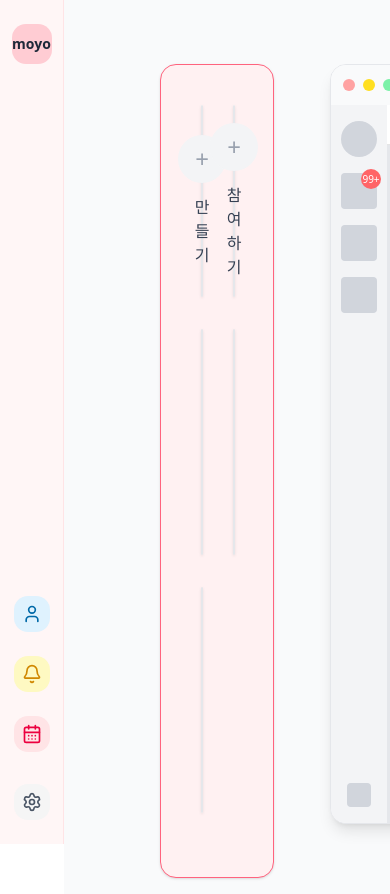
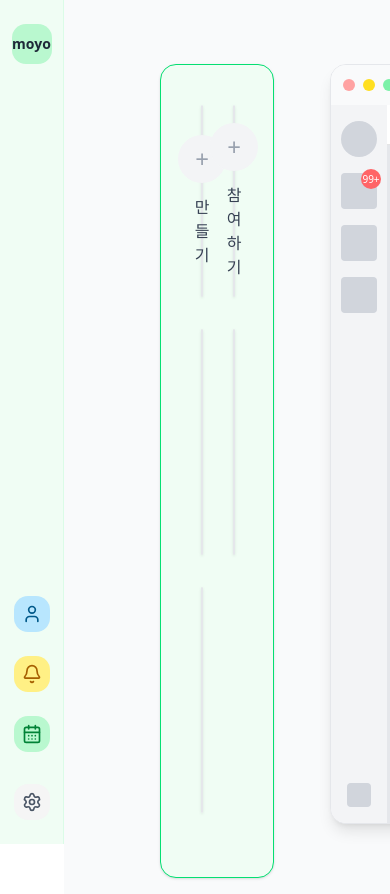
Before and after one commit to ssy330/Moyo_front, a React (Vite) app: page / in a window 390 px wide. Shown: the top 894 px of the page. Built offline with nearby package versions, Linux system fonts and the light colour scheme; grey boxes are pictures that could not be loaded.

Commit message:
feat : Timer 구현 완료

```diff
--- a/src/AppLayout.tsx
+++ b/src/AppLayout.tsx
@@ -7,13 +7,13 @@ const AppLayout = () => {
   return (
     <div className="flex">
       {/* 사이드바 */}
-      <aside className="fixed left-0 top-0 z-40 h-screen w-16 border-r border-rose-100 bg-[#FFF6F6] flex flex-col items-center justify-between py-6">
+      <aside className="fixed top-0 left-0 z-40 flex h-screen w-16 flex-col items-center justify-between border-r border-green-100 bg-green-50 py-6">
         {/* 상단 로고 */}
         <div
-          className="flex items-center justify-center w-10 h-10 bg-rose-200 rounded-xl cursor-pointer hover:bg-rose-300 transition"
+          className="flex h-10 w-10 cursor-pointer items-center justify-center rounded-xl bg-green-200 transition hover:bg-green-300"
           onClick={() => navigate("/")}
         >
-          <span className="font-bold text-sm text-gray-800">moyo</span>
+          <span className="text-sm font-bold text-gray-800">moyo</span>
         </div>
 
         {/* 하단 아이콘 묶음 */}
@@ -21,32 +21,32 @@ const AppLayout = () => {
           {/* 아이콘 목록들 */}
           <button
             onClick={() => navigate("/profile/1")}
-            className="p-2 rounded-xl bg-sky-100 hover:bg-sky-200 transition"
+            className="rounded-xl bg-sky-200 p-2 transition hover:bg-sky-300"
             title="내 프로필"
           >
-            <User size={20} className="text-sky-700" />
+            <User size={20} className="text-sky-800" />
           </button>
 
           <button
             onClick={() => navigate("/notifications/1")}
-            className="p-2 rounded-xl bg-yellow-100 hover:bg-yellow-200 transition"
+            className="rounded-xl bg-yellow-200 p-2 transition hover:bg-yellow-300"
             title="알림"
           >
-            <Bell size={20} className="text-yellow-600" />
+            <Bell size={20} className="text-yellow-700" />
           </button>
 
           <button
             onClick={() => navigate("/calender")}
-            className="p-2 rounded-xl bg-rose-100 hover:bg-rose-200 transition"
+            className="rounded-xl bg-green-200 p-2 transition hover:bg-green-300"
             title="캘린더"
           >
-            <CalendarDays size={20} className="text-rose-600" />
+            <CalendarDays size={20} className="text-green-700" />
           </button>
 
           {/* 설정 아이콘 바로 아래 배치 */}
           <button
             onClick={() => navigate("/settings")}
-            className="p-2 rounded-xl bg-neutral-100 hover:bg-neutral-200 transition mt-2"
+            className="mt-2 rounded-xl bg-neutral-100 p-2 transition hover:bg-neutral-200"
             title="설정"
           >
             <Settings size={20} className="text-gray-600" />
@@ -55,7 +55,7 @@ const AppLayout = () => {
       </aside>
 
       {/* 메인 콘텐츠 */}
-      <main className="ml-16 flex-1 bg-gray-50 min-h-screen">
+      <main className="ml-16 min-h-screen flex-1 bg-gray-50">
         <Outlet />
       </main>
     </div>
--- a/src/components/HomePageComponents/GroupPanel.tsx
+++ b/src/components/HomePageComponents/GroupPanel.tsx
@@ -27,7 +27,7 @@ const GroupPanel = ({ viewMode }: GroupPanelProps) => {
 
   return (
     <>
-      <div className="relative m-4 flex min-h-[90vh] flex-1 flex-col overflow-y-auto rounded-2xl border border-rose-400 bg-rose-50 p-10 pb-16 shadow-sm">
+      <div className="relative m-4 flex min-h-[90vh] flex-1 flex-col overflow-y-auto rounded-2xl border border-green-400 bg-green-50 p-10 pb-16 shadow-sm">
         {/* 만들기, 참여하기 2개 */}
         <div
           className={`grid gap-8 ${
--- a/src/components/authComponents/AuthInput.tsx
+++ b/src/components/authComponents/AuthInput.tsx
@@ -13,6 +13,7 @@ interface AuthInputProps {
   onValidChange?: (valid: boolean | null) => void;
   autoComplete?: string;
   validateOnChange?: boolean;
+  resendKey?: number;
 }
 
 export default function AuthInput({
@@ -24,11 +25,13 @@ export default function AuthInput({
   disabled = false,
   onValidChange,
   autoComplete,
+  resendKey,
   validateOnChange = true,
 }: AuthInputProps) {
+  // 유효성 검사
   const { isValid, validate, messages } = useValidation(name, passwordValue);
+  // 비밀번호가 보였을 때,
   const [showPw, setShowPw] = useState(false);
-
   const isPassword = name.includes("password");
   const isAuthCode = name.includes("authCode");
   const inputType = isPassword ? (showPw ? "text" : "password") : "text";
@@ -73,7 +76,7 @@ export default function AuthInput({
           disabled={disabled}
           maxLength={name === "authCode" ? 6 : undefined}
           autoComplete={getAutoCompleteValue()}
-          className={`h-12 ${isAuthCode ? "pr-24" : "pr-12"} ${
+          className={`h-12 ${isAuthCode ? "pr-20 md:pr-24" : "pr-12"} ${
             isValid === false ? "border-red-400" : ""
           }`}
         />
@@ -88,8 +91,8 @@ export default function AuthInput({
         )}
         {isAuthCode &&
           !disabled && ( // 인증 완료 시 disabled = true 라면 숨김
-            <div className="absolute top-1/2 right-3 -translate-y-1/2">
-              <AuthCountdown />
+            <div className="absolute top-1/2 right-3 ml-0 -translate-y-1/2">
+              <AuthCountdown key={resendKey} initialTime={300} />
             </div>
           )}
       </div>
--- a/src/hook/useResendTimer.ts
+++ b/src/hook/useResendTimer.ts
@@ -7,7 +7,7 @@ export const useResendTimer = (initialTime = 60) => {
 
   // ⏰ 타이머 시작
   const start = () => {
-    if (isRunning) return;
+    if (timerRef.current) clearInterval(timerRef.current); //수정
     setTimeLeft(initialTime);
     setIsRunning(true);
   };
--- a/src/pages/auth/FindPwPage.tsx
+++ b/src/pages/auth/FindPwPage.tsx
@@ -11,6 +11,8 @@ const FindPwPage = () => {
   const [isEmailValid, setIsEmailValid] = useState<boolean | null>(null);
   const [isCodeValid, setIsCodeValid] = useState<boolean | null>(null);
 
+  const [resendKey, setResendKey] = useState(0);
+
   // ✅ 1분 재전송 타이머 훅
   const { isRunning, start, formatTime } = useResendTimer(60);
 
@@ -19,11 +21,13 @@ const FindPwPage = () => {
       alert("이메일을 입력해주세요.");
       return;
     }
-    if (isRunning) return; // 이미 타이머 작동 중이면 무시
+    //if (isRunning) return; // 이미 타이머 작동 중이면 무시
+
+    start(); // 타이머 시작
+    setResendKey((prev) => prev + 1);
 
     // TODO: 실제 이메일 인증번호 발송 API 호출
     setIsCodeSent(true);
-    start(); // 타이머 시작
     alert("인증번호가 발송되었습니다.");
   };
 
@@ -63,7 +67,7 @@ const FindPwPage = () => {
               type="button"
               onClick={handleSendCode}
               disabled={isRunning || isEmailValid === false}
-              className="h-12 shrink-0"
+              className="h-12 w-15 shrink-0"
             >
               {isCodeValid === true
                 ? "완료"
@@ -85,6 +89,7 @@ const FindPwPage = () => {
                   value={authCode}
                   onChange={(e) => setAuthCode(e.target.value)}
                   disabled={isCodeValid === true}
+                  resendKey={resendKey}
                 />
               </div>
               <Button
--- a/src/pages/auth/RegisterPage.tsx
+++ b/src/pages/auth/RegisterPage.tsx
@@ -18,7 +18,6 @@ const RegisterPage = () => {
 
   // ✅ 이메일 인증 관련
   const [isCodeSent, setIsCodeSent] = useState(false);
-  const [authCode, setAuthCode] = useState("");
   const [inputCode, setInputCode] = useState("");
   const [isCodeValid, setIsCodeValid] = useState<boolean | null>(null);
 
@@ -31,6 +30,9 @@ const RegisterPage = () => {
   // ✅ 재전송 타이머 훅
   const { isRunning, start, formatTime } = useResendTimer(60);
 
+  // 재전송 props
+  const [resendKey, setResendKey] = useState(0);
+
   // ✅ 모든 조건 충족 시 다음 버튼 활성화
   const isFormValid =
     isNickValid === true &&
@@ -41,21 +43,22 @@ const RegisterPage = () => {
 
   // ✅ 인증번호 발송
   const handleSendCode = () => {
-    if (!isEmailValid) return alert("올바른 이메일을 입력하세요.");
+    if (!email.trim()) {
+      alert("이메일을 입력해주세요.");
+      return;
+    }
+    //if (isRunning) return; // 이미 타이머 작동 중이면 무시
 
-    // ❌ 이미 타이머 작동 중이면 무시
-    if (isRunning) return;
+    start(); // 타이머 시작
+    setResendKey((prev) => prev + 1);
 
-    const code = Math.floor(100000 + Math.random() * 900000).toString();
-    setAuthCode(code);
+    // TODO: 실제 이메일 인증번호 발송 API 호출
     setIsCodeSent(true);
-    start(); // ✅ 타이머 시작
-    alert(`인증번호가 발송되었습니다! (테스트용: ${code})`);
+    alert("인증번호가 발송되었습니다.");
   };
-
   // ✅ 인증번호 확인
   const handleVerifyCode = () => {
-    if (inputCode === authCode) {
+    if (inputCode === "123123") {
       setIsCodeValid(true);
       alert("인증이 완료되었습니다!");
     } else {
@@ -116,11 +119,11 @@ const RegisterPage = () => {
                 isRunning || // 타이머 동작 중
                 isCodeValid === true // 인증 완료 상태
               }
-              className={`h-12 px-4 text-sm font-medium transition-colors ${
+              className={`h-12 w-15 px-4 text-sm font-medium transition-colors ${
                 isCodeValid === true
                   ? "cursor-not-allowed bg-gray-300 text-gray-600"
                   : isRunning
-                    ? "cursor-not-allowed bg-gray-300 text-gray-600"
+                    ? "cursor-not-allowed"
                     : ""
               }`}
             >
@@ -143,16 +146,13 @@ const RegisterPage = () => {
                 value={inputCode}
                 onChange={(e) => setInputCode(e.target.value)}
                 disabled={isCodeValid === true}
+                resendKey={resendKey}
               />
               <Button
                 type="button"
                 onClick={handleVerifyCode}
                 disabled={inputCode.trim().length === 0 || isCodeValid === true}
-                className={`h-12 px-4 text-sm font-medium ${
-                  isCodeValid === true
-                    ? "cursor-not-allowed bg-gray-300 text-gray-600"
-                    : "bg-green-500 text-white hover:bg-green-600"
-                }`}
+                className={"h-12 px-4 text-sm font-medium"}
               >
                 {isCodeValid === true ? "완료" : "확인"}
               </Button>
```
